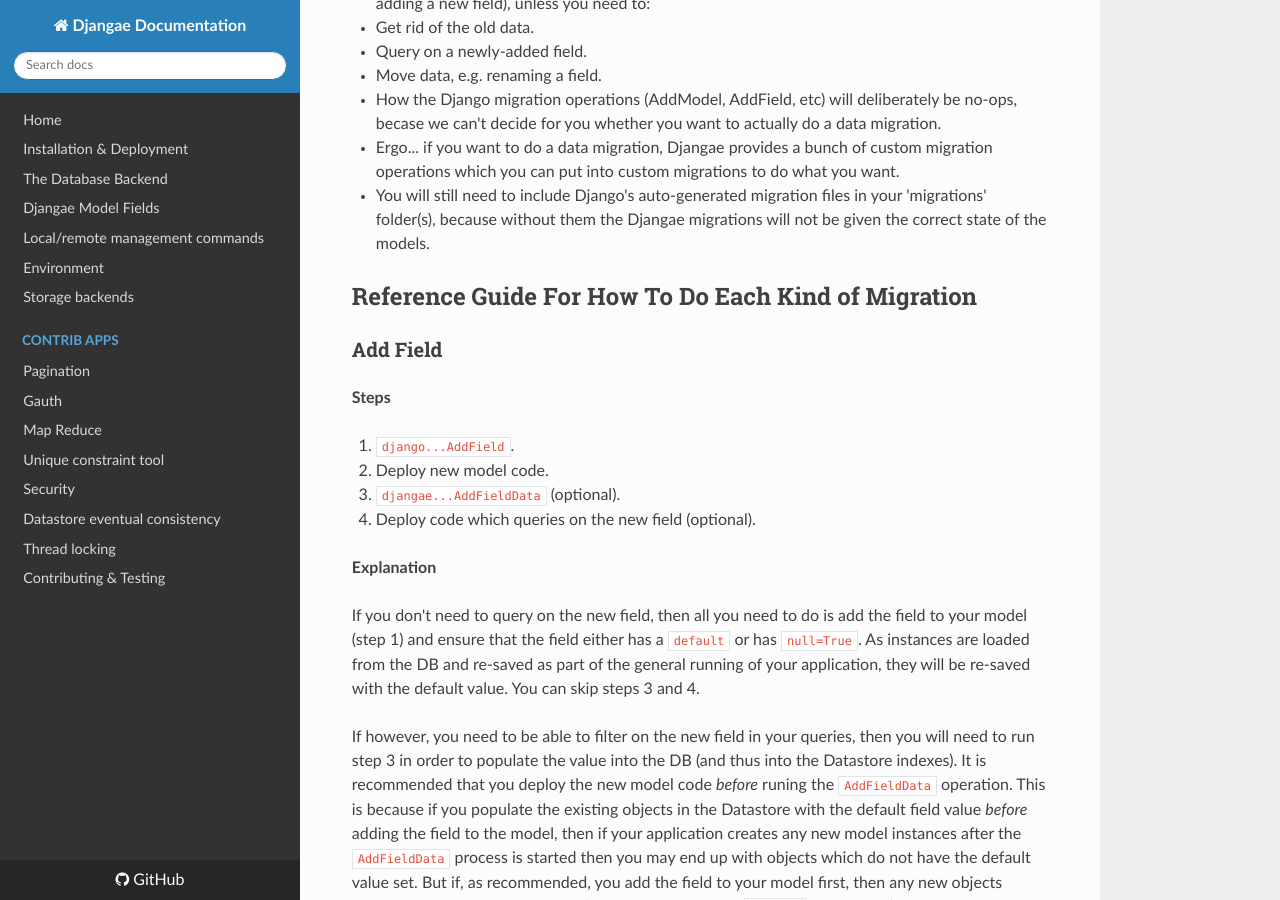
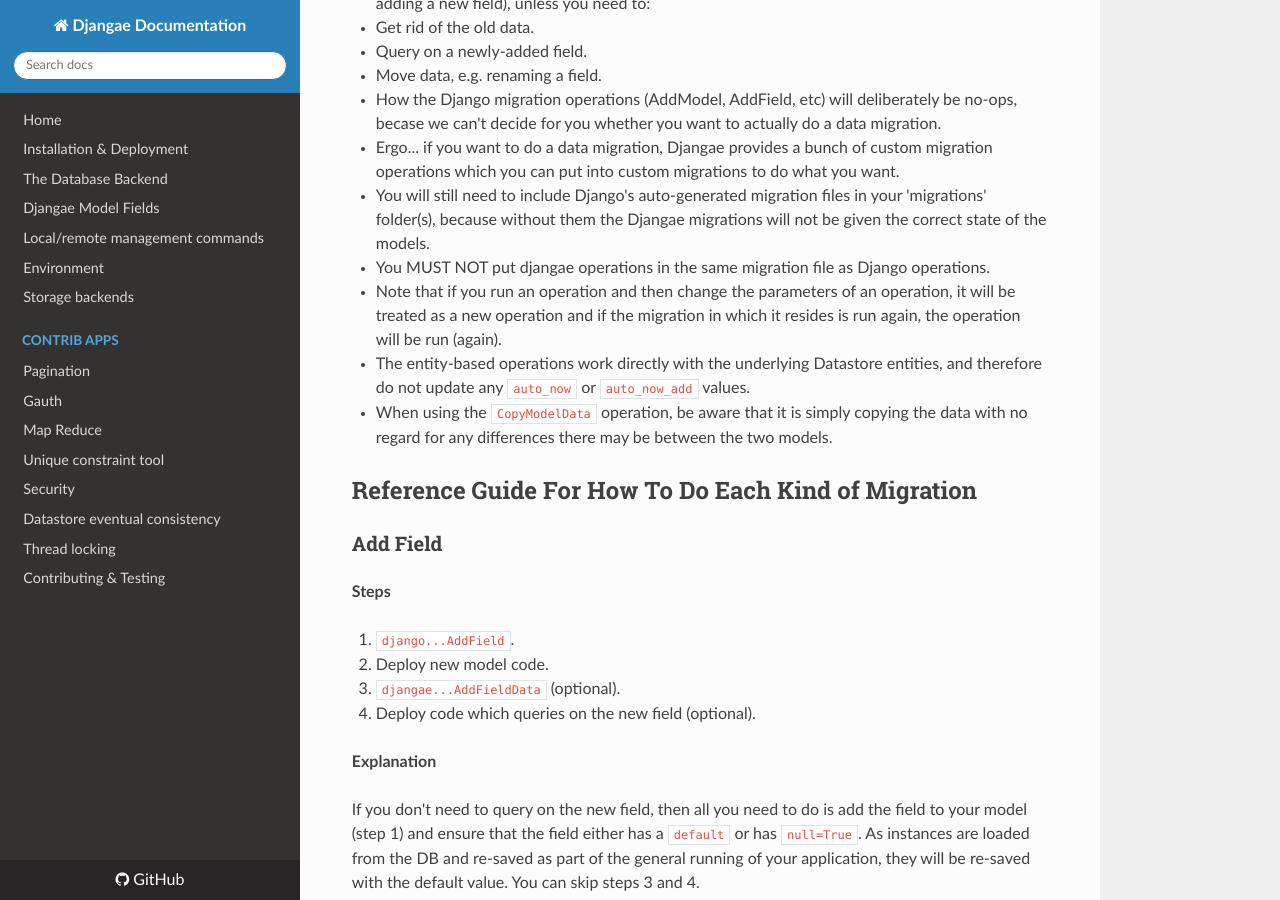
Before and after one commit to wittfabian/djangae, an MkDocs documentation site: the page built from docs/migrations.md, in a window 1280 px wide and 900 px high, scrolled down 360 px. Built offline with MkDocs 1.6.1, drawn with Linux system fonts in a browser that asks for light colours; nearby versions of some CDN libraries; old or Windows-style settings are respelled for this version of MkDocs; some of the changed text lies outside the part shown.

Commit message:
Add more documentation about migrations (WIP).

```diff
--- a/docs/migrations.md
+++ b/docs/migrations.md
@@ -13,7 +13,10 @@ Imagine banter here about:
 * How the Django migration operations (AddModel, AddField, etc) will deliberately be no-ops, becase we can't decide for you whether you want to actually do a data migration.
 * Ergo... if you want to do a data migration, Djangae provides a bunch of custom migration operations which you can put into custom migrations to do what you want.
 * You will still need to include Django's auto-generated migration files in your 'migrations' folder(s), because without them the Djangae migrations will not be given the correct state of the models.
-
+* You MUST NOT put djangae operations in the same migration file as Django operations.
+* Note that if you run an operation and then change the parameters of an operation, it will be treated as a new operation and if the migration in which it resides is run again, the operation will be run (again).
+* The entity-based operations work directly with the underlying Datastore entities, and therefore do not update any `auto_now` or `auto_now_add` values.
+* When using the `CopyModelData` operation, be aware that it is simply copying the data with no regard for any differences there may be between the two models.
 
 ## Reference Guide For How To Do Each Kind of Migration
 
@@ -79,3 +82,9 @@ TODO:
 * Move/rename model.
 * Move a model to a different namespace.
 * Custom data fiddling.
+
+
+QUESTIONS / DESIGN DECISIONS:
+
+* Do the arguments to the various operations make sense, and are they consistent?  E.g. for CopyFieldData, should it take a field, rather than just the column name?
+* Is `to_model_app_label` a crap kwarg name for CopyModelDataToNamespace?  Should it just be `to_app_label`.
```
